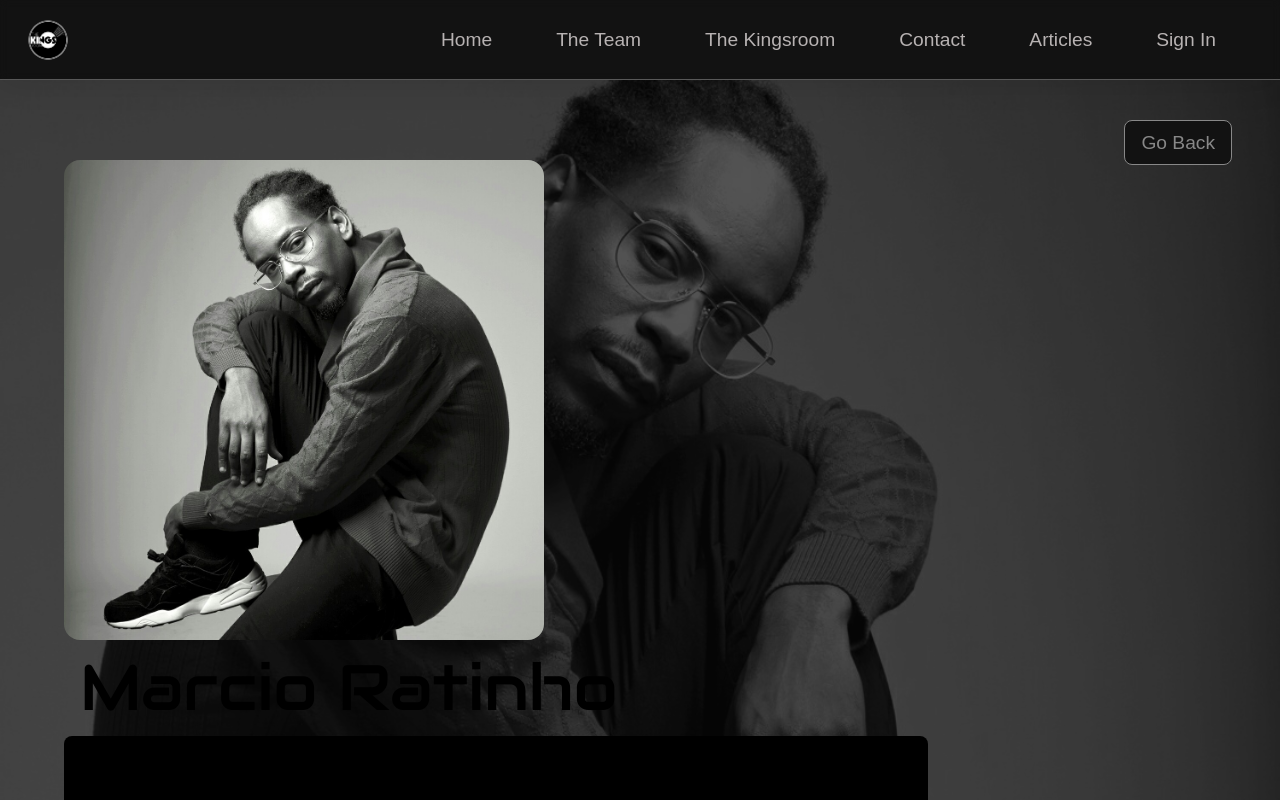
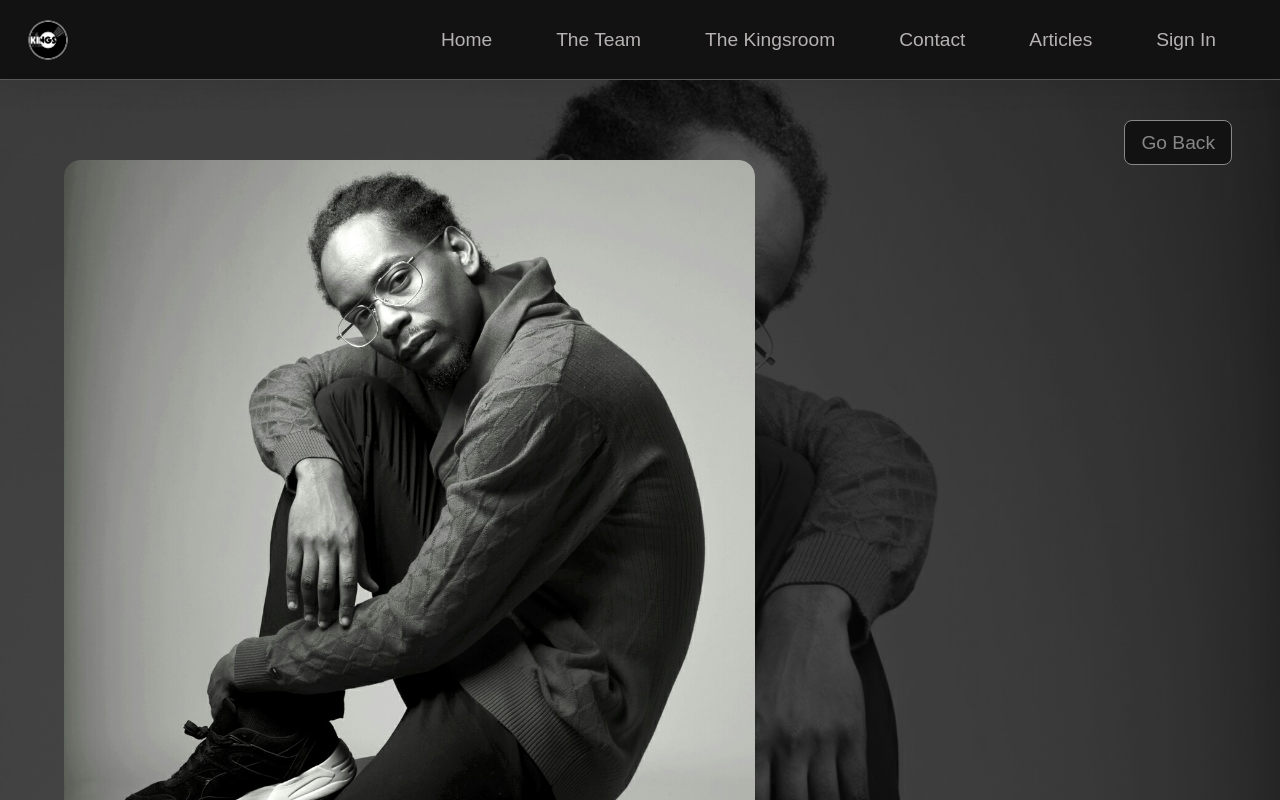
Before and after one commit to robonexx/thekingsroom, a React (Vite) app: page /about/1 in a window 1280 px wide. Shown: the top 800 px of the page. Built offline with nearby package versions, Linux system fonts and the light colour scheme; no server answers; a web font is replaced by a local one.

Commit message:
image fix team member

```diff
--- a/src/pages/Member/Member.jsx
+++ b/src/pages/Member/Member.jsx
@@ -22,6 +22,8 @@ const Member = ({ teamMembersData }) => {
   useEffect(() => {
     const tl = gsap.timeline();
 
+    const dynamicWidth = window.innerWidth > 900 ? "60%" : "100%";
+
     // Background image fades in over 3 seconds
     tl.to(bgRef.current, { opacity: 0.3, duration: 2 });
 
@@ -29,7 +31,13 @@ const Member = ({ teamMembersData }) => {
     tl.fromTo(
       containerRef.current,
       { height: "0%", opacity: 0 },
-      { height: "60%", opacity: 1, duration: 0.8, ease: Power2.easeInOut }
+      {
+        height: "60%",
+        width: dynamicWidth,
+        opacity: 1,
+        duration: 0.8,
+        ease: Power2.easeInOut,
+      }
     );
 
     // Overlay slides out to the left, revealing the image behind
--- a/src/pages/Member/Member.module.scss
+++ b/src/pages/Member/Member.module.scss
@@ -62,12 +62,20 @@
         overflow: hidden;
         z-index: 10;
 
+        @media (max-width: 768px) {
+            padding: 1rem;
+            width: 90vh;
+            height: 60vh;
+            border-radius: 16px;
+        }
+
         img {
             object-fit: cover;
             object-position: center top;
                 width: 100%;
                 height: 100%;
                 z-index: 1;
+                border-radius: 16px;
             }
 
         .overlay {
```
